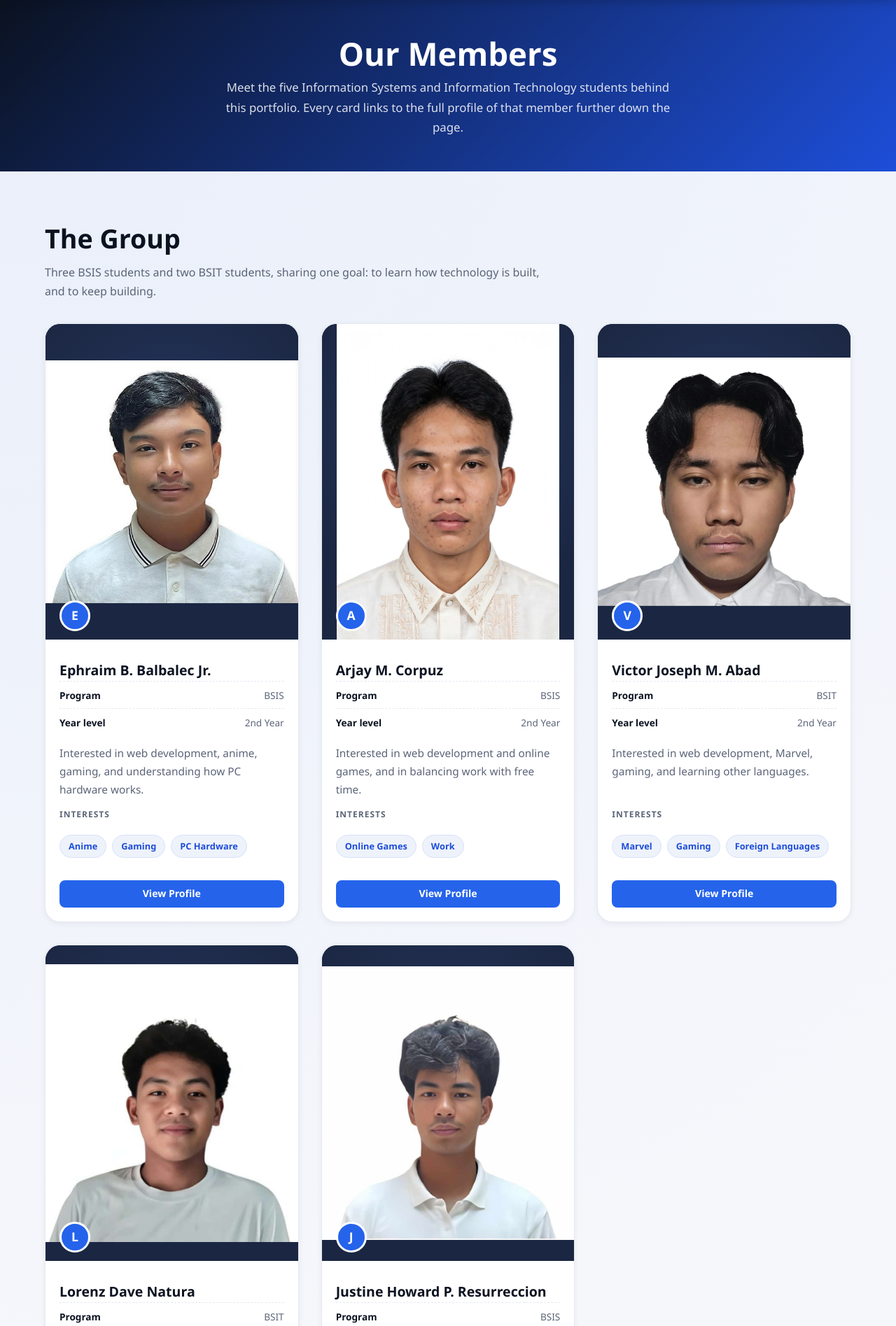
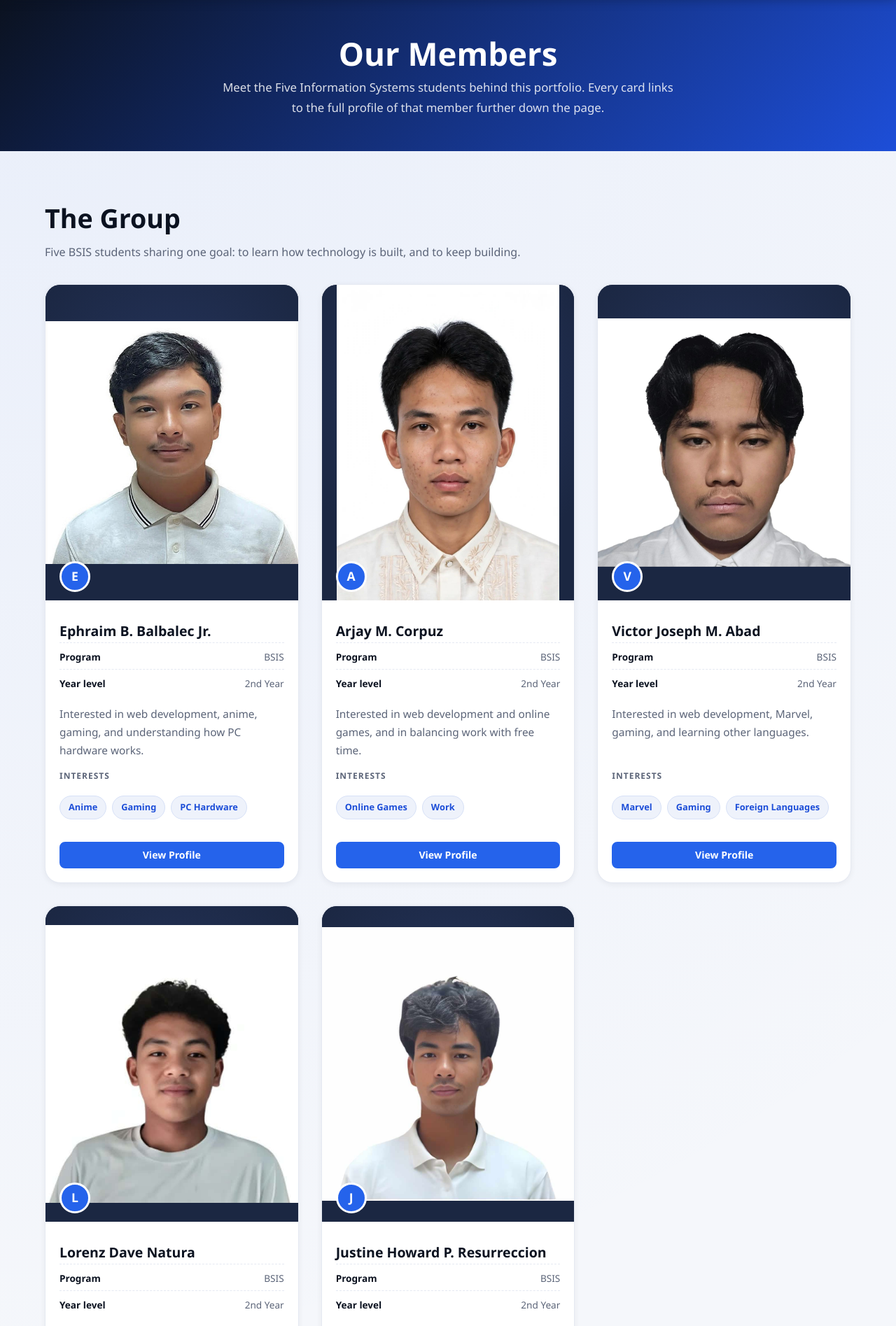
Before and after one commit to hikari1223/group-student-portfolio, a Django app: page /members/ in a window 1280 px wide. Shown: the part 74-1969 px from the top of the page at 70% size. Run offline with Django 5.2, Linux system fonts and the light colour scheme.

Commit message:
Fix Words

```diff
--- a/templates/portfolio/includes/footer.html
+++ b/templates/portfolio/includes/footer.html
@@ -117,7 +117,7 @@
                         <strong>
                             College:
                         </strong>
-                        College of Systems
+                         Information Systems
                     </li>
 
                     <li>
--- a/templates/portfolio/members.html
+++ b/templates/portfolio/members.html
@@ -14,9 +14,9 @@ Members | Group Student Portfolio
     </h1>
 
     <p>
-        Meet the five Information Systems and Information Technology
-        students behind this portfolio. Every card links to the full
+        Meet the Five Information Systems students behind this portfolio. Every card links to the full
         profile of that member further down the page.
+
     </p>
 </section>
 
@@ -29,7 +29,7 @@ Members | Group Student Portfolio
         </h2>
 
         <p class="section-intro mb-lg">
-            Three BSIS students and two BSIT students, sharing one goal:
+            Five BSIS students sharing one goal:
             to learn how technology is built, and to keep building.
         </p>
 
@@ -174,7 +174,7 @@ Members | Group Student Portfolio
                     <div class="card-meta">
                         <dl class="meta-row">
                             <dt>Program</dt>
-                            <dd>BSIT</dd>
+                            <dd>BSIS</dd>
                         </dl>
 
                         <dl class="meta-row">
@@ -231,7 +231,7 @@ Members | Group Student Portfolio
                     <div class="card-meta">
                         <dl class="meta-row">
                             <dt>Program</dt>
-                            <dd>BSIT</dd>
+                            <dd>BSIS</dd>
                         </dl>
 
                         <dl class="meta-row">
@@ -299,7 +299,7 @@ Members | Group Student Portfolio
 
                     <p class="member-about">
                         Interested in software development and basic
-                        computer hardware, and plays chess in her free time.
+                        computer hardware, and plays chess in his free time.
                     </p>
 
                     <span class="tag-label">
@@ -448,7 +448,7 @@ Members | Group Student Portfolio
                     </span>
 
                     <p>
-                        I am a second-year BSIT student interested in web
+                        I am a second-year BSIS student interested in web
                         development and technology. I follow Marvel, play
                         games, and use English to study other languages.
                     </p>
@@ -488,7 +488,7 @@ Members | Group Student Portfolio
                     </span>
 
                     <p>
-                        I am a second-year BSIT student interested in web
+                        I am a second-year BSIS student interested in web
                         development and computers. I play basketball and
                         online games, and Mobile Legends is the one I keep
                         coming back to.
--- a/templates/portfolio/projects.html
+++ b/templates/portfolio/projects.html
@@ -263,7 +263,7 @@ Projects | Group Student Portfolio
                             store data.
                         </li>
                         <li>
-                            Practise Python and Django problem solving
+                            Practice Python and Django problem solving
                             outside of class.
                         </li>
                     </ul>
```
Also changed, not shown: templates/portfolio/about.html (+7 -8 lines), templates/portfolio/home.html (+5 -5 lines).
